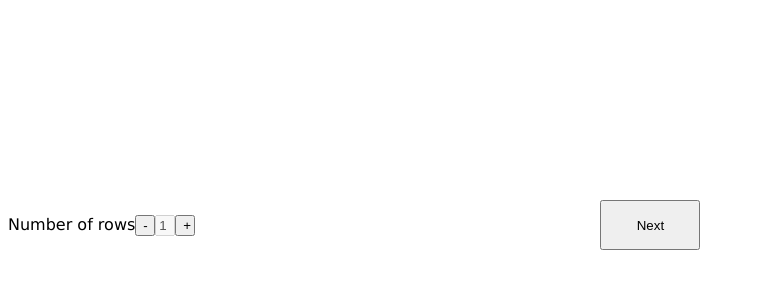
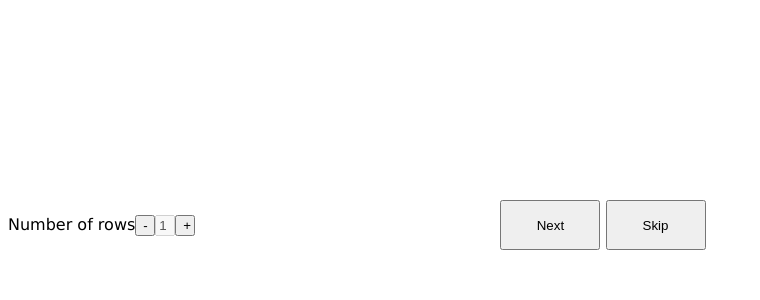
Before and after one commit to jisejule/traffic, a PHP site: page /grid.php in a window 1280 px wide. Shown: the part 428-728 px from the top of the page, without its empty margins (0-760 px from the left). Run offline with PHP 8.4, Linux system fonts and the light colour scheme; data comes from the database, SQL or seed files in the repository; data that the repository does not hold is empty.

Commit message:
Added skip button

```diff
--- a/grid.php
+++ b/grid.php
@@ -58,6 +58,10 @@ $conn->close();
 	});
 
     });
+   $('button#skip').click(function() {
+	location.reload(); //skip
+    });
+
   });
 
 
@@ -181,10 +185,11 @@ $conn->close();
  <span>
  Number of rows<button style="width:20px" id="lessRows">-</button><input type="text" size=1 value="1" style="width:20px;" disabled="disabled" id="numRows"></input><button style="width:20px" id="moreRows">+</button>
  </span>
- <span style="margin-right:10px; margin-left:400px;">
+ <span style="margin-right:10px; margin-left:300px;">
  <button style="width:100px; height:50px;" id="next">Next</button>
+ <button style="width:100px; height:50px;" id="skip">Skip</button>
+ </span>
  </p>
- </span>
  </div>
  </body>
 </html>
```
